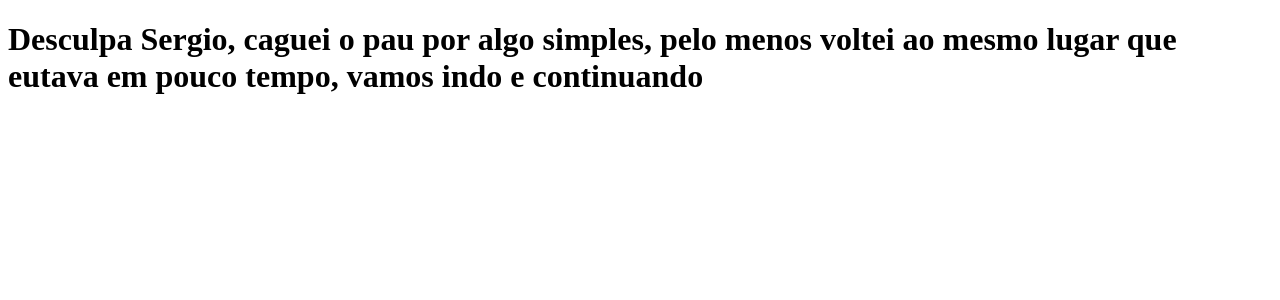
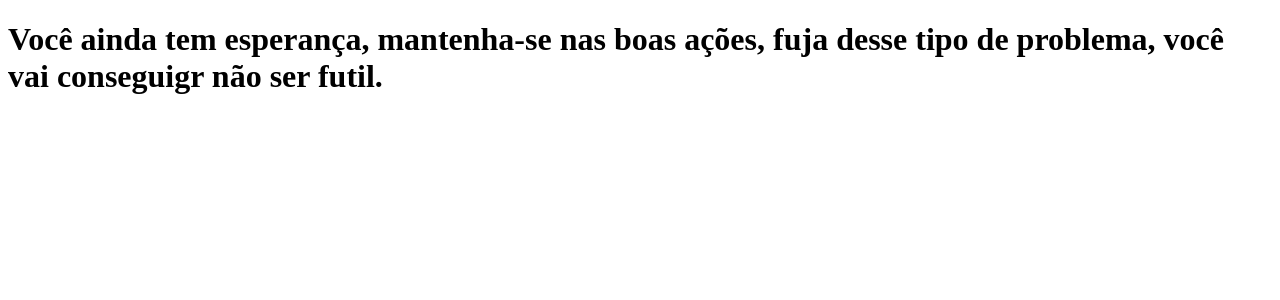
Before and after one commit to Miguel-Gadelha-Cavalcante/https---github.com-Miguel-Gadelha-Cavalcante-TabNewsDemo.com.br, a Next.js app: page / in a window 1280 px wide. Shown: the top 300 px of the page. Built offline with nearby package versions, Linux system fonts and the light colour scheme.

Commit message:
olha o erro ai doido, seloko

```diff
--- a/pages/index.js
+++ b/pages/index.js
@@ -1,5 +1,5 @@
 function Home () {
-    return <h1>Desculpa Sergio, caguei o pau por algo simples, pelo menos voltei ao mesmo lugar que eutava em pouco tempo, vamos indo e continuando</h1>
+    return <h1>Você ainda tem esperança, mantenha-se nas boas ações, fuja desse tipo de problema, você vai conseguigr não ser futil.</h1>
 }
 
 export default Home;
```
